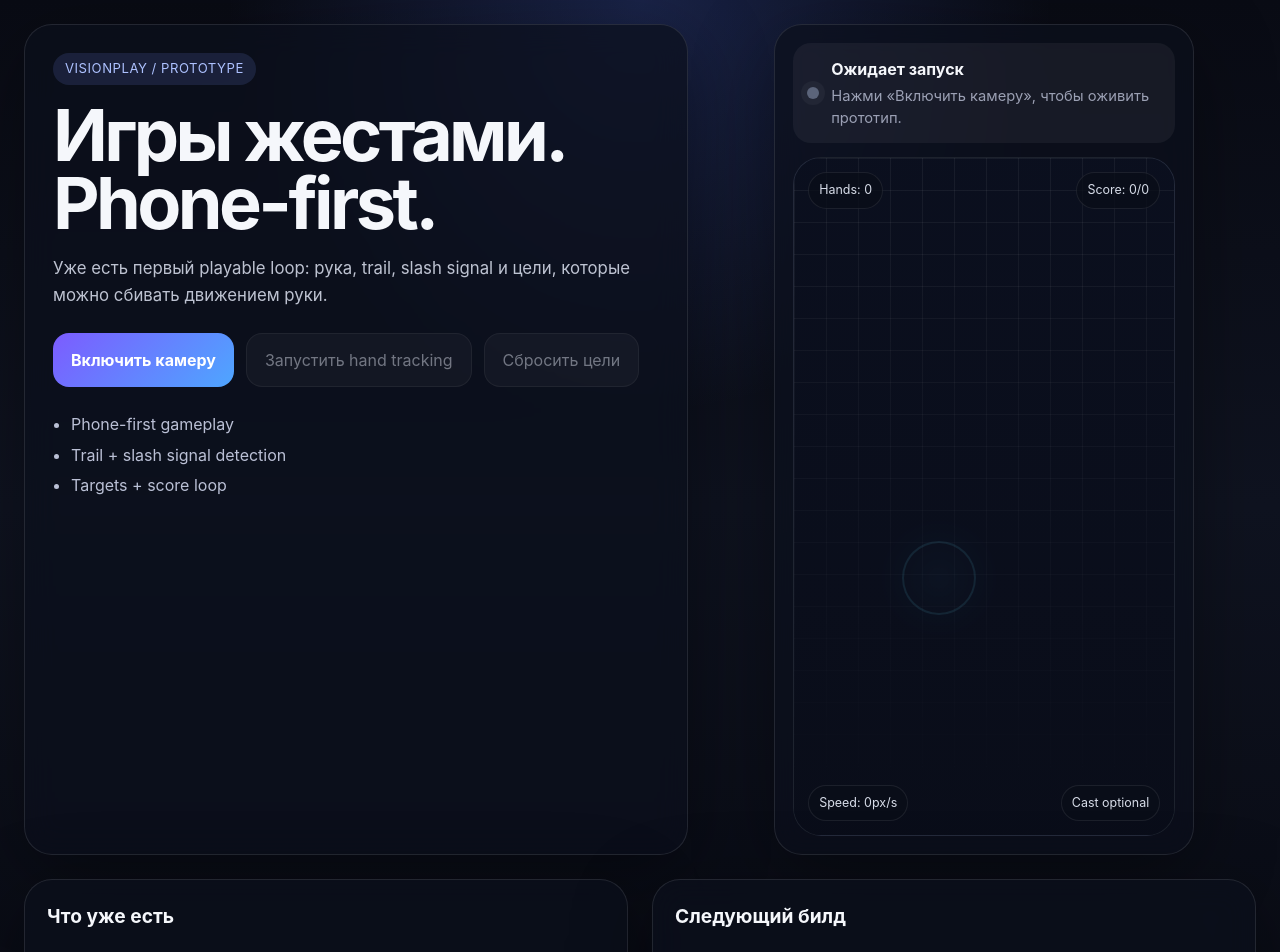
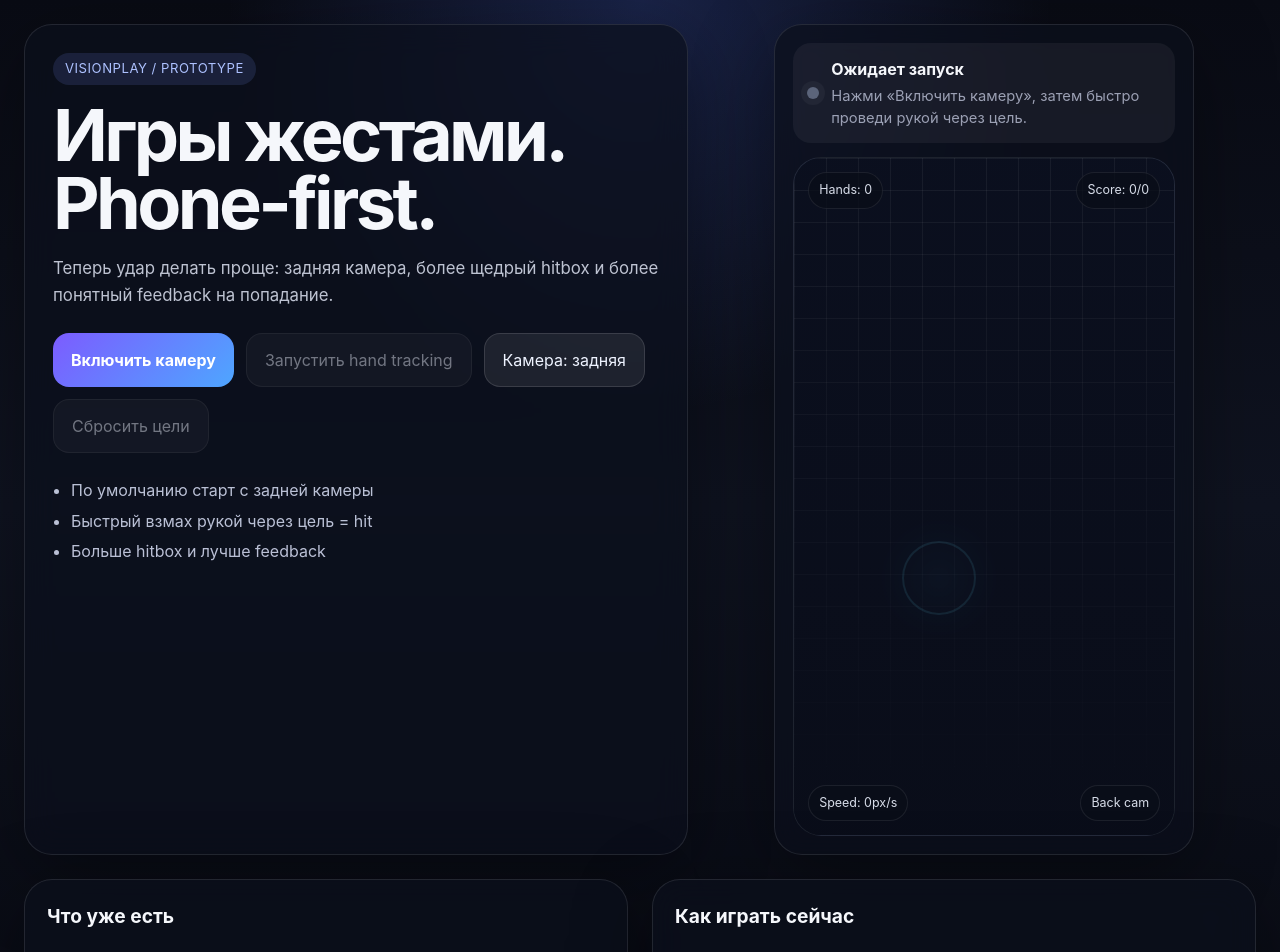
Before and after one commit to Zhaqe-kz/zhaqe-claw, a React (Vite) app in the folder app/: page / in a window 1280 px wide. Shown: the top 952 px of the page. Built offline with nearby package versions, Linux system fonts and the light colour scheme.

Commit message:
Improve camera controls and hit feedback

```diff
--- a/app/src/App.css
+++ b/app/src/App.css
@@ -187,10 +187,17 @@ h1 {
     radial-gradient(circle at 50% 30%, rgba(59, 130, 246, 0.18), transparent 25%),
     linear-gradient(180deg, #11182a 0%, #0a0f1b 100%);
   border: 1px solid rgba(255, 255, 255, 0.08);
+  transition: box-shadow 120ms ease;
 }
 
 .camera-view.slash-active {
   box-shadow: inset 0 0 0 2px rgba(0, 255, 200, 0.35);
+}
+
+.camera-view.hit-glow {
+  box-shadow:
+    inset 0 0 0 3px rgba(56, 239, 125, 0.6),
+    0 0 30px rgba(56, 239, 125, 0.25);
 }
 
 .camera-feed,
@@ -209,8 +216,11 @@ h1 {
 
 .camera-feed {
   object-fit: cover;
+  background: #0b1020;
+}
+
+.camera-feed.mirrored {
   transform: scaleX(-1);
-  background: #0b1020;
 }
 
 .tracking-canvas {
--- a/app/src/App.tsx
+++ b/app/src/App.tsx
@@ -25,8 +25,11 @@ type MarkerPoint = {
   y: number
 }
 
+type CameraFacing = 'user' | 'environment'
+
 function App() {
   const [trackingState, setTrackingState] = useState<TrackingState>('idle')
+  const [cameraFacing, setCameraFacing] = useState<CameraFacing>('environment')
   const [camera, setCamera] = useState<CameraState>({
     granted: false,
     width: 0,
@@ -41,6 +44,7 @@ function App() {
     slashReady: false,
     swipeSpeed: 0,
     score: 0,
+    lastHitAt: 0,
   })
 
   const videoRef = useRef<HTMLVideoElement | null>(null)
@@ -72,18 +76,24 @@ function App() {
     sceneTargets.forEach((target) => {
       ctx.beginPath()
       ctx.arc(target.x, target.y, target.radius, 0, Math.PI * 2)
-      ctx.fillStyle = target.hit ? 'rgba(56, 239, 125, 0.38)' : 'rgba(255, 180, 70, 0.28)'
+      ctx.fillStyle = target.hit ? 'rgba(56, 239, 125, 0.5)' : 'rgba(255, 180, 70, 0.34)'
       ctx.fill()
-      ctx.lineWidth = 3
-      ctx.strokeStyle = target.hit ? 'rgba(56, 239, 125, 0.95)' : 'rgba(255, 196, 107, 0.95)'
+      ctx.lineWidth = 4
+      ctx.strokeStyle = target.hit ? 'rgba(56, 239, 125, 1)' : 'rgba(255, 210, 107, 1)'
       ctx.stroke()
+
+      if (target.hit && target.hitAt) {
+        ctx.fillStyle = 'rgba(255,255,255,0.95)'
+        ctx.font = 'bold 28px Inter, sans-serif'
+        ctx.fillText('+1', target.x - 12, target.y - target.radius - 10)
+      }
     })
 
     if (trail.length > 1) {
       ctx.beginPath()
-      ctx.lineWidth = 6
+      ctx.lineWidth = 8
       ctx.lineCap = 'round'
-      ctx.strokeStyle = 'rgba(0, 214, 255, 0.75)'
+      ctx.strokeStyle = 'rgba(0, 214, 255, 0.85)'
       trail.forEach((point, index) => {
         if (index === 0) {
           ctx.moveTo(point.x, point.y)
@@ -106,7 +116,7 @@ function App() {
       const y = point.y * height
 
       ctx.beginPath()
-      ctx.arc(x, y, index === 8 ? 8 : 4, 0, Math.PI * 2)
+      ctx.arc(x, y, index === 8 ? 9 : 4, 0, Math.PI * 2)
       ctx.fill()
     })
   }
@@ -117,7 +127,7 @@ function App() {
     const height = video?.videoHeight || 1280
     const nextTargets = createTargets(width, height)
     setTargets(nextTargets)
-    setTrackingMeta((prev) => ({ ...prev, score: 0 }))
+    setTrackingMeta((prev) => ({ ...prev, score: 0, lastHitAt: 0 }))
   }
 
   const startTracking = async () => {
@@ -167,7 +177,7 @@ function App() {
               const mappedY = primaryPoint.y * height
               trailRef.current = clampTrail(
                 [...trailRef.current, { x: mappedX, y: mappedY, t: performance.now() }],
-                10,
+                12,
               )
 
               const swipe = estimateSwipe(trailRef.current)
@@ -176,7 +186,10 @@ function App() {
 
               nextTargets = detectHits(targets, trailRef.current, slashReady)
               const score = countHits(nextTargets)
-              if (score !== countHits(targets)) {
+              const previousScore = countHits(targets)
+              const didHit = score !== previousScore
+
+              if (didHit) {
                 setTargets(nextTargets)
               }
 
@@ -192,6 +205,7 @@ function App() {
                 slashReady,
                 swipeSpeed,
                 score,
+                lastHitAt: didHit ? Date.now() : trackingMeta.lastHitAt,
               })
             } else {
               trailRef.current = []
@@ -221,13 +235,20 @@ function App() {
     }
   }
 
-  const startCamera = async () => {
+  const startCamera = async (facing = cameraFacing) => {
     try {
+      const mediaDevices = navigator.mediaDevices
+      if (!mediaDevices?.getUserMedia) {
+        throw new Error(
+          'Камера недоступна в этом браузере/контексте. Открой в Safari/Chrome и лучше через HTTPS или localhost.',
+        )
+      }
+
       setTrackingState('starting-camera')
 
-      const stream = await navigator.mediaDevices.getUserMedia({
+      const stream = await mediaDevices.getUserMedia({
         video: {
-          facingMode: 'user',
+          facingMode: { ideal: facing },
           width: { ideal: 1280 },
           height: { ideal: 720 },
         },
@@ -259,13 +280,19 @@ function App() {
     }
   }
 
+  const toggleCameraFacing = async () => {
+    const nextFacing = cameraFacing === 'user' ? 'environment' : 'user'
+    setCameraFacing(nextFacing)
+    await startCamera(nextFacing)
+  }
+
   const status = useMemo(() => {
     switch (trackingState) {
       case 'idle':
         return {
           label: 'Ожидает запуск',
           tone: 'idle',
-          hint: 'Нажми «Включить камеру», чтобы оживить прототип.',
+          hint: 'Нажми «Включить камеру», затем быстро проведи рукой через цель.',
         }
       case 'starting-camera':
         return {
@@ -277,7 +304,7 @@ function App() {
         return {
           label: 'Камера готова',
           tone: 'ready',
-          hint: 'Теперь можно запускать hand tracking.',
+          hint: 'Теперь запусти tracking и руби цели быстрым движением.',
         }
       case 'loading-model':
         return {
@@ -288,14 +315,14 @@ function App() {
       case 'tracking':
         return trackingMeta.slashReady
           ? {
-              label: 'Slash detected',
+              label: 'РУБИ СЕЙЧАС',
               tone: 'live',
-              hint: 'Уже можно поражать цели траекторией руки.',
+              hint: 'Быстрый взмах рукой через цель даёт попадание.',
             }
           : {
               label: 'Tracking активен',
               tone: 'live',
-              hint: 'Вижу руку — двигайся быстрее, чтобы рубить цели.',
+              hint: 'Сделай более быстрый взмах рукой через кружок.',
             }
       case 'error':
         return {
@@ -306,6 +333,8 @@ function App() {
     }
   }, [trackingState, camera.error, trackingMeta.slashReady])
 
+  const hitGlowActive = Date.now() - trackingMeta.lastHitAt < 220
+
   return (
     <main className="shell">
       <section className="hero-card">
@@ -313,12 +342,12 @@ function App() {
           <span className="eyebrow">VisionPlay / Prototype</span>
           <h1>Игры жестами. Phone-first.</h1>
           <p className="lead">
-            Уже есть первый playable loop: рука, trail, slash signal и цели,
-            которые можно сбивать движением руки.
+            Теперь удар делать проще: задняя камера, более щедрый hitbox и более
+            понятный feedback на попадание.
           </p>
 
           <div className="cta-row">
-            <button className="primary" onClick={startCamera}>
+            <button className="primary" onClick={() => startCamera()}>
               Включить камеру
             </button>
             <button
@@ -328,15 +357,18 @@ function App() {
             >
               Запустить hand tracking
             </button>
+            <button className="secondary" onClick={toggleCameraFacing}>
+              Камера: {cameraFacing === 'environment' ? 'задняя' : 'передняя'}
+            </button>
             <button className="secondary" onClick={resetTargets} disabled={!camera.granted}>
               Сбросить цели
             </button>
           </div>
 
           <ul className="feature-list">
-            <li>Phone-first gameplay</li>
-            <li>Trail + slash signal detection</li>
-            <li>Targets + score loop</li>
+            <li>По умолчанию старт с задней камеры</li>
+            <li>Быстрый взмах рукой через цель = hit</li>
+            <li>Больше hitbox и лучше feedback</li>
           </ul>
         </div>
 
@@ -350,8 +382,10 @@ function App() {
               </div>
             </div>
 
-            <div className={`camera-view ${trackingMeta.slashReady ? 'slash-active' : ''}`}>
-              <video ref={videoRef} className="camera-feed" autoPlay playsInline muted />
+            <div
+              className={`camera-view ${trackingMeta.slashReady ? 'slash-active' : ''} ${hitGlowActive ? 'hit-glow' : ''}`}
+            >
+              <video ref={videoRef} className={`camera-feed ${cameraFacing === 'user' ? 'mirrored' : ''}`} autoPlay playsInline muted />
               <canvas ref={canvasRef} className="tracking-canvas" />
               <div className="video-shade"></div>
               <div className="grid"></div>
@@ -370,8 +404,10 @@ function App() {
               </div>
               <div className="hud bottom-right">
                 {trackingState === 'tracking'
-                  ? `Slash ${trackingMeta.slashReady ? 'ready' : 'waiting'}`
-                  : 'Cast optional'}
+                  ? `Slash ${trackingMeta.slashReady ? 'GO' : 'wait'}`
+                  : cameraFacing === 'environment'
+                    ? 'Back cam'
+                    : 'Front cam'}
               </div>
             </div>
           </div>
@@ -390,12 +426,12 @@ function App() {
         </article>
 
         <article className="panel">
-          <h2>Следующий билд</h2>
+          <h2>Как играть сейчас</h2>
           <ul>
-            <li>Сглаживание и debounce slash</li>
-            <li>Анимация появления целей</li>
-            <li>Feedback effects on hit</li>
-            <li>Полный Fruit Ninja-like loop</li>
+            <li>Включи камеру</li>
+            <li>Запусти hand tracking</li>
+            <li>Наведи руку в кадр</li>
+            <li>Быстро проведи рукой через цель</li>
           </ul>
         </article>
       </section>
--- a/app/src/lib/gesture.ts
+++ b/app/src/lib/gesture.ts
@@ -23,6 +23,6 @@ export function estimateSwipe(points: TrailPoint[]) {
 
   return {
     speed,
-    isSlash: speed > 420,
+    isSlash: speed > 260,
   }
 }
--- a/app/src/lib/targets.ts
+++ b/app/src/lib/targets.ts
@@ -6,6 +6,7 @@ export type Target = {
   y: number
   radius: number
   hit: boolean
+  hitAt?: number
 }
 
 export function createTargets(width: number, height: number): Target[] {
@@ -14,9 +15,9 @@ export function createTargets(width: number, height: number): Target[] {
 
   return [0, 1, 2].map((index) => ({
     id: index + 1,
-    x: safeWidth * (0.25 + index * 0.25),
-    y: safeHeight * (0.32 + (index % 2) * 0.18),
-    radius: 34,
+    x: safeWidth * (0.22 + index * 0.28),
+    y: safeHeight * (0.3 + (index % 2) * 0.2),
+    radius: 48,
     hit: false,
   }))
 }
@@ -30,10 +31,10 @@ export function detectHits(targets: Target[], trail: TrailPoint[], slashReady: b
     const touched = trail.some((point) => {
       const dx = point.x - target.x
       const dy = point.y - target.y
-      return Math.hypot(dx, dy) <= target.radius
+      return Math.hypot(dx, dy) <= target.radius * 1.25
     })
 
-    return touched ? { ...target, hit: true } : target
+    return touched ? { ...target, hit: true, hitAt: Date.now() } : target
   })
 }
 
```
